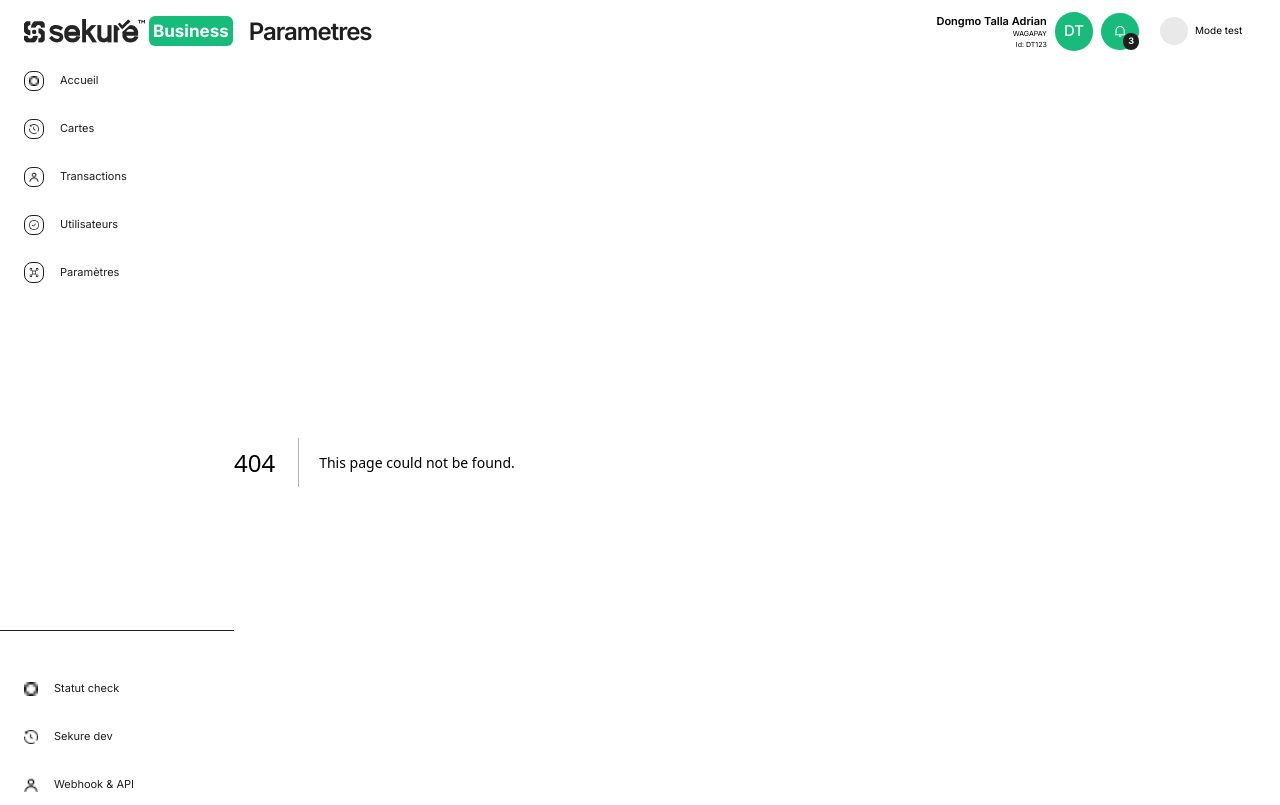
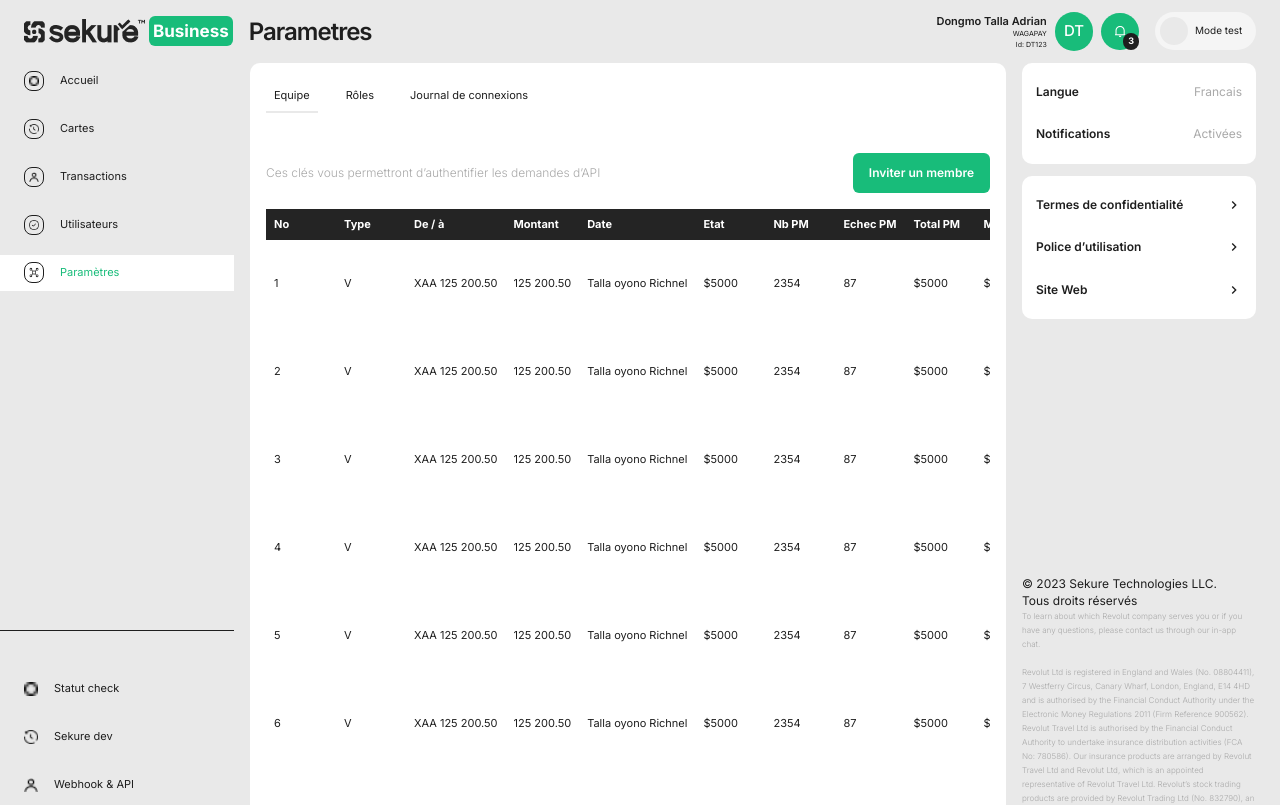
Before and after one commit to CodedJay672/sekure-business, a Next.js app: page /parametres in a window 1280 px wide. Before the commit this address had no page. Shown: the top 805 px of the page. Built offline with nearby package versions, Linux system fonts and the light colour scheme.

Commit message:
add parameters page and tabcomponents

```diff
--- a/src/app/globals.css
+++ b/src/app/globals.css
@@ -39,6 +39,28 @@
   .wrapper {
     @apply w-full flex gap-4 ml-4 pb-10 pr-6;
   }
+
+  .tab-header {
+    @apply hidden;
+  }
+
+  .tab-label {
+    @apply text-dark3 text-[11px] leading-[16.5px] font-normal cursor-pointer inline-block py-2 px-2 mr-5 transition-all;
+  }
+
+  .tab-header:checked + .tab-label {
+    @apply border-b-2 border-notif;
+  }
+
+  .tab-content {
+    @apply mt-10 hidden;
+  }
+
+  #tab1:checked ~ #content1,
+  #tab2:checked ~ #content2,
+  #tab3:checked ~ #content3 {
+    @apply block;
+  }
 }
 
 @layer components {
--- /dev/null
+++ b/src/app/parametres/page.tsx
@@ -0,0 +1,111 @@
+"use client";
+
+import React, { useEffect, useState } from 'react'
+import { Input } from '@/components/ui/input'
+import EquipeTab from '@/components/Tabs/EquipeTab';
+import { RiArrowRightFill } from 'react-icons/ri';
+import { MdOutlineKeyboardArrowRight } from 'react-icons/md';
+import JournalTab from '@/components/Tabs/JournalTab';
+
+const paramètres = () => {
+  const [selectedOption, setSelectedOption] = useState('tab1');
+  const handleChecked = (e: any) => {
+    setSelectedOption(e.target.value);
+  }
+
+  return (
+    <section className="wrapper">
+      <div className="w-full flex-1 bg-white rounded-[10px] p-4">
+        <Input
+          type="radio"
+          id="tab1"
+          name="tabs"
+          value="tab1"
+          className='tab-header'
+          checked={selectedOption === 'tab1'}
+          onClick={handleChecked}
+        />
+        <label htmlFor="tab1" className='tab-label'>Equipe</label>
+
+        <Input
+          type="radio"
+          id="tab2"
+          name="tabs"
+          value="tab2"
+          className='tab-header'
+          checked={selectedOption === 'tab2'}
+          onClick={handleChecked}
+        />
+        <label htmlFor="tab2" className='tab-label'>Rôles</label>
+
+        <Input
+          type="radio"
+          id="tab3"
+          name="tabs"
+          value="tab3"
+          className='tab-header'
+          checked={selectedOption === 'tab3'}
+          onClick={handleChecked}
+        />
+        <label htmlFor="tab3" className='tab-label'>Journal de connexions</label>
+
+        <section className="tab-content" id="content1">
+          <EquipeTab />
+        </section>
+
+        <section className="tab-content" id="content2">
+          <h2>Content for Tab 2</h2>
+          <p>This is the content for the second tab.</p>
+        </section>
+
+        <section className="tab-content" id="content3">
+          <JournalTab />
+        </section>
+      </div>
+      <div className="w-full max-w-[300px]">
+        <div className='flex flex-col gap-3'>
+          <div className='w-full py-3 px-[14px] rounded-[10px] bg-white'>
+            <div className='flex-between'>
+              <h2 className='text-xs leading-[34.5px] tracking-[-0.5%] font-semibold'>Langue</h2>
+              <p className='text-xs leading-[34.5px] tracking-[-0.5%] font-normal text-placeholder-text'>Francais</p>
+            </div>
+            <div className='flex-between mt-2'>
+              <h2 className='text-xs leading-[34.5px] tracking-[-0.5%] font-semibold'>Notifications</h2>
+              <p className='text-xs leading-[34.5px] tracking-[-0.5%] font-normal text-placeholder-text'>Activées</p>
+            </div>
+          </div>
+
+          <div className='w-full py-3 px-[14px] rounded-[10px] bg-white'>
+            <div className='flex-between'>
+              <h2 className='text-xs leading-[34.5px] tracking-[-0.5%] font-semibold'>Termes de confidentialité</h2>
+              <MdOutlineKeyboardArrowRight />
+            </div>
+            <div className='flex-between mt-2'>
+              <h2 className='text-xs leading-[34.5px] tracking-[-0.5%] font-semibold'>Police d’utilisation</h2>
+              <MdOutlineKeyboardArrowRight />
+            </div>
+            <div className='flex-between mt-2'>
+              <h2 className='text-xs leading-[34.5px] tracking-[-0.5%] font-semibold'>Site Web</h2>
+              <MdOutlineKeyboardArrowRight />
+            </div>
+          </div>
+        </div>
+        <div className='mt-64'>
+          <h2 className='text-xs leading-[17px]'>© 2023 Sekure Technologies LLC.<br />
+          Tous droits réservés </h2>
+          <p className='text-[8px] leading-[14px] font-light text-placeholder-text'>
+            To learn about which Revolut company serves you or if you have any questions, please contact us through our in-app chat.
+            <br /><br />
+            Revolut Ltd is registered in England and Wales (No. 08804411), 7 Westferry Circus, Canary Wharf, London, England, E14 4HD and is authorised by the Financial Conduct Authority under the Electronic Money Regulations 2011 (Firm Reference 900562). Revolut Travel Ltd is authorised by the Financial Conduct Authority to undertake insurance distribution activities (FCA No: 780586). Our insurance products are arranged by Revolut Travel Ltd and Revolut Ltd, which is an appointed representative of Revolut Travel Ltd. Revolut’s stock trading products are provided by Revolut Trading Ltd (No. 832790), an appointed representative of Resolution Compliance Ltd, which is authorised and regulated by the Financial Conduct Authority.
+            <br /><br />
+            Revolut Ltd is also registered with the Financial Conduct Authority to offer cryptocurrency services under the Money Laundering, Terrorist Financing and Transfer of Funds (Information on the Payer) Regulations 2017. Revolut's commodities service is not regulated by the Financial Conduct Authority.
+            <br /><br />
+            You can read more about our Terms and Policies by clicking here.
+          </p>
+        </div>
+      </div>
+    </section>
+  )
+}
+
+export default paramètres;
--- /dev/null
+++ b/src/components/Tabs/EquipeTab.tsx
@@ -0,0 +1,24 @@
+import { bigTable, data } from "@/constants";
+import { Button } from "../ui/button";
+import TableComponent from "../ui/shared/TableComponent";
+
+const EquipeTab = () => {
+  return (
+    <>
+      <div className="flex items-center">
+        <h1 className="flex-1 text-xs font-light text-placeholder-text">Ces clés vous permettront d’authentifier les demandes d’API</h1>
+        <Button
+          variant="default"
+          type="button"
+          className="text-xs leading-[34.5px] font-semibold text-white bg-primary"
+        >
+          Inviter un membre
+        </Button>
+      </div>
+
+      <TableComponent variant="big" columns={bigTable} data={data} />
+    </>
+  )
+}
+
+export default EquipeTab;
--- /dev/null
+++ b/src/components/Tabs/JournalTab.tsx
@@ -0,0 +1,16 @@
+import { bigTable, data } from "@/constants"
+import TableComponent from "../ui/shared/TableComponent"
+
+const JournalTab = () => {
+  return (
+    <>
+      <div className="flex items-center">
+        <h1 className="flex-1 text-xs font-light text-placeholder-text">Ces clés vous permettront d’authentifier les demandes d’API</h1>
+      </div>
+
+      <TableComponent variant="big" columns={bigTable} data={data} />
+    </>
+  )
+}
+
+export default JournalTab
--- a/src/constants/index.ts
+++ b/src/constants/index.ts
@@ -40,7 +40,7 @@ export const navLinks: INavLinks[] = [
     icon: icon4,
   },
   {
-    path: "/paramètres",
+    path: "/parametres",
     name: 'Paramètres',
     icon: icon5,
   },
--- a/src/constants/types/index.ts
+++ b/src/constants/types/index.ts
@@ -1,4 +1,5 @@
 import { StaticImageData } from "next/image";
+import { ReactNode } from "react";
 
 export interface INavLinks {
   path: string;
```
